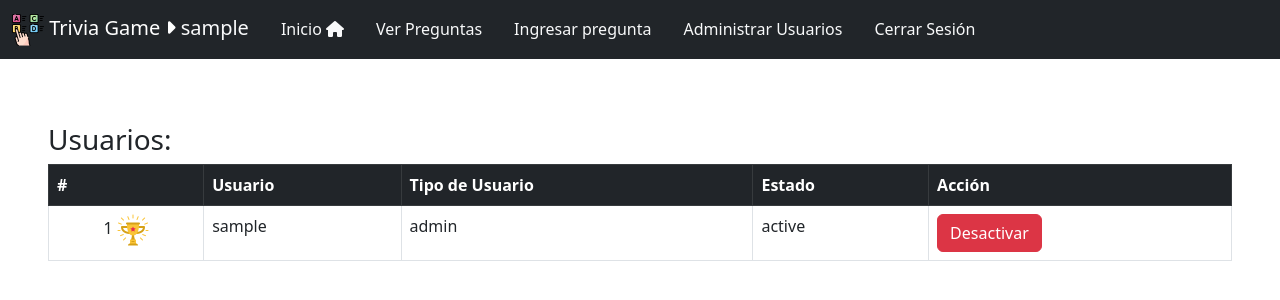
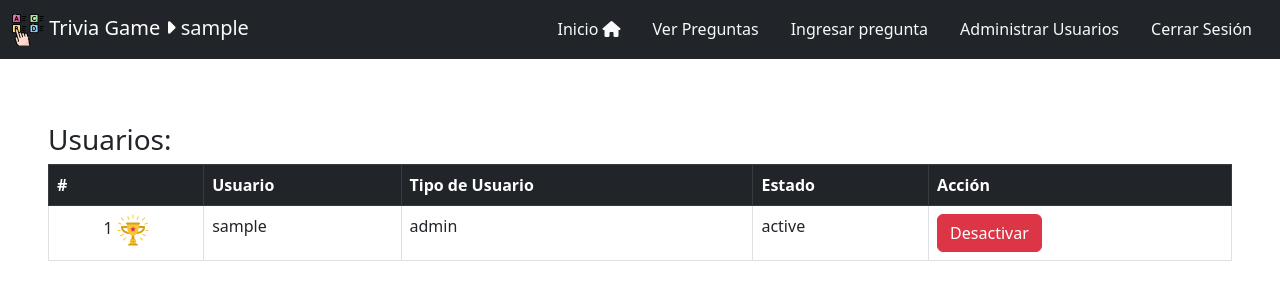
Before and after one commit to JaccN7/TriviaGame, a Node project: template views/adminWatchUsers.ejs in a window 1280 px wide. Shown: the top 300 px of the page. Run offline with Node 20 templates, Linux system fonts and the light colour scheme; the template is opened without the code that fills it: most values are stand-ins (such as "Sample title", 1, 10 or a date in 2020); some libraries are stand-ins or nearby versions.

Commit message:
navbar modificado

```diff
--- a/views/templates/navbar.ejs
+++ b/views/templates/navbar.ejs
@@ -13,7 +13,7 @@
                     </span>
                     <% } %>
             </a>
-            <ul class="nav justify-content-end">
+            <ul class="nav justify-content-end ms-auto">
                 <li class="nav-item">
                     <a class="nav-link text-light" href="/../">Inicio <i class="fa-solid fa-house"></i></a>
                 </li>
```
